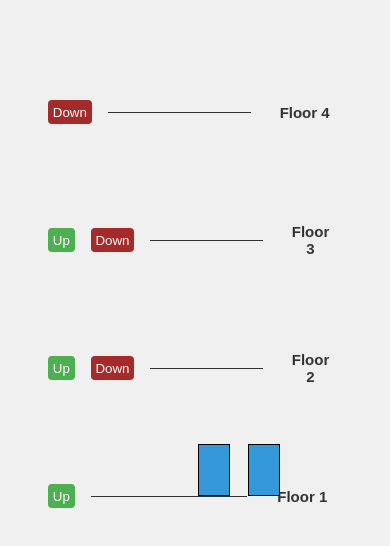
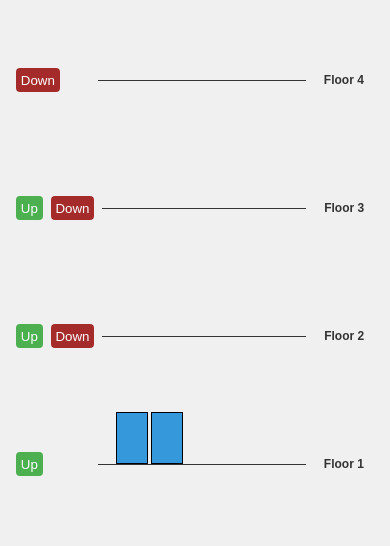
Before and after one commit to rahul-singh04/lift-Simulation, a plain HTML site: page index.html in a window 390 px wide. Both pictures are taken after a click on the button "Initialize Simulation". Drawn offline with Linux system fonts and the light colour scheme.

Commit message:
mobile ui changes v2

```diff
--- a/app.js
+++ b/app.js
@@ -71,19 +71,22 @@ const renderUI = () => {
   for (let floor = getNumOfFloors(); floor >= 1; floor--) {
     const floorContainer = document.createElement("div");
     floorContainer.className = "floor-container";
+    const buttonContainer = document.createElement("div");
+    buttonContainer.className = "button-container";
 
     const upButton = document.createElement("button");
     upButton.innerText = "Up";
     upButton.style.display = floor === getNumOfFloors() ? "none" : "block";
     upButton.addEventListener("click", () => callLift(floor));
-    floorContainer.appendChild(upButton);
+    buttonContainer.appendChild(upButton);
 
     const downButton = document.createElement("button");
     downButton.innerText = "Down";
     downButton.style.display = 1 === floor ? "none" : "block";
     downButton.style.backgroundColor = "brown";
     downButton.addEventListener("click", () => callLift(floor));
-    floorContainer.appendChild(downButton);
+    buttonContainer.appendChild(downButton);
+    floorContainer.appendChild(buttonContainer);
 
     const line = document.createElement("div");
     line.className = "floor-line";
@@ -100,6 +103,9 @@ const renderUI = () => {
   // Create lifts
 
   let horizontalPosition = 150;
+  if (window.innerWidth <= 768) {
+    horizontalPosition = 100;
+  }
 
   for (let liftIndex = 0; liftIndex < getNumOfLifts(); liftIndex++) {
     const liftContainer = document.createElement("div");
@@ -116,7 +122,11 @@ const renderUI = () => {
 
     liftContainer.appendChild(lift);
     appContainer.appendChild(liftContainer);
-    horizontalPosition += 50;
+    if (window.innerWidth <= 768) {
+      horizontalPosition += 35; // Change this value for smaller screens
+    } else {
+      horizontalPosition += 60; // Default value for larger screens
+    }
   }
 };
 
--- a/style.css
+++ b/style.css
@@ -100,4 +100,28 @@ button {
     width: 30px; /* Adjust the width for smaller screens */
     height: 50px; /* Adjust the height for smaller screens */
   }
+
+  #app {
+    width: 95%;
+    margin: 1rem;
+  }
+  .button-container {
+    gap: 0.2rem;
+    width: 8rem;
+  }
+
+  .floor-label {
+    width: 5rem;
+    padding: 0 7px;
+    font-size: 12px;
+  }
+  .floor-container {
+    gap: 0.5rem;
+  }
 }
+
+.button-container {
+  display: flex;
+  gap: 0.5rem;
+  width: 8rem;
+}
```
